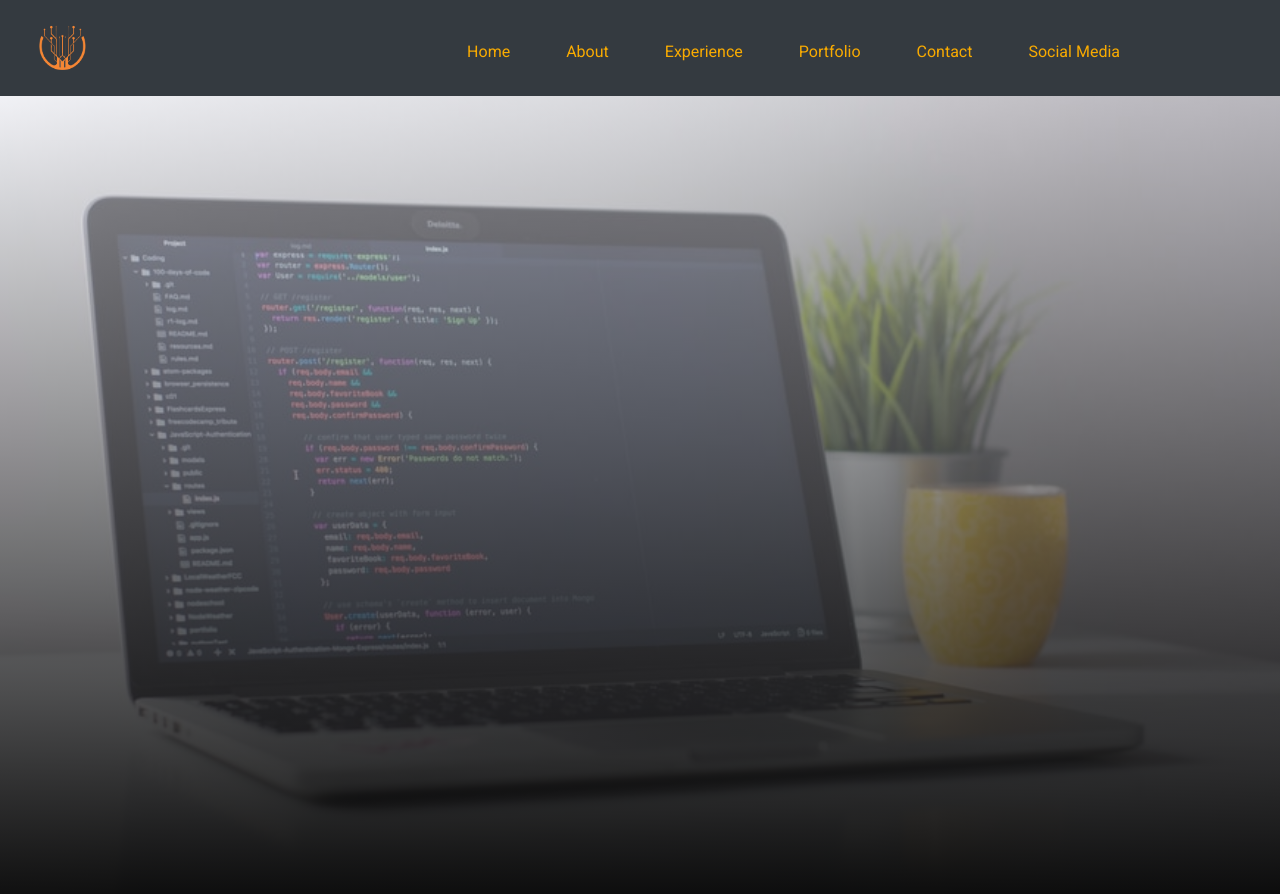
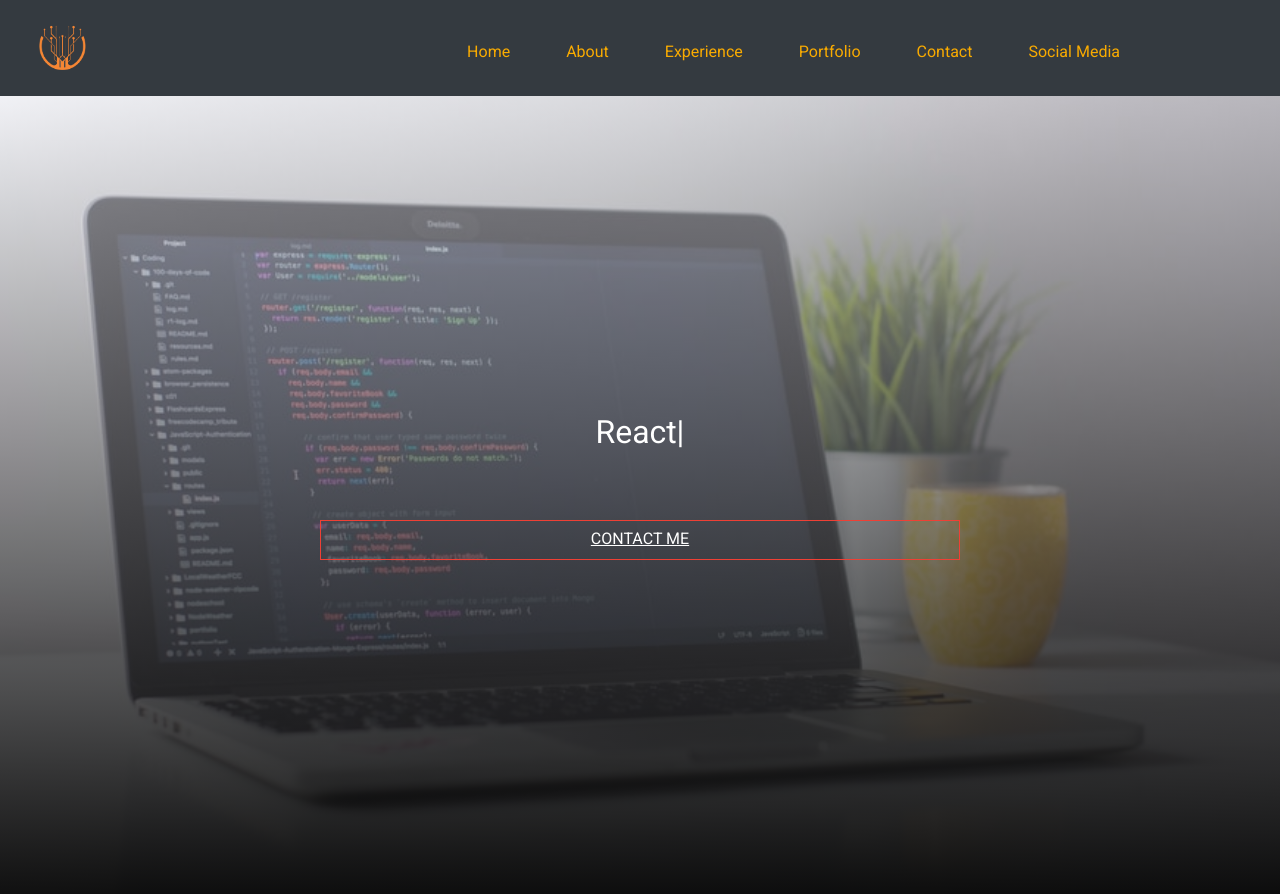
Before and after one commit to Fafaew/portfolio, a React (Create React App) app: page / in a window 1280 px wide. Built offline with nearby package versions, Linux system fonts and the light colour scheme.

Commit message:
Added header with typing effect and contact button

```diff
--- a/package.json
+++ b/package.json
@@ -10,6 +10,7 @@
     "react-dom": "^18.2.0",
     "react-icons": "^4.12.0",
     "react-scripts": "5.0.1",
+    "react-type-animation": "^3.2.0",
     "sass": "^1.69.5",
     "web-vitals": "^2.1.4"
   },
--- a/src/components/Header/Header.jsx
+++ b/src/components/Header/Header.jsx
@@ -1,9 +1,33 @@
 import React from 'react';
-import styles from './Header.module.scss'
+import styles from './Header.module.scss';
+import { TypeAnimation } from 'react-type-animation';
+
 
 const Header = () => {
   return (
-    <div className={styles.headerWraper}></div>
+    <div className={styles.headerWraper}>
+      <TypeAnimation
+      sequence={[
+        'Node',
+        1000,
+        'JavaScript',
+        1000,
+        'React',
+        1000,
+        'Shopify',
+        1000
+      ]}
+      className={styles.typingWrapper}
+      wrapper="span"
+      speed={30}
+      repeat={Infinity}
+    />
+    <div className={styles.contactWrapper}>
+      <a href="/" className={styles.contactButton}>
+        Contact me
+      </a>
+    </div>
+    </div>
   )
 }
 
--- a/src/components/Header/Header.module.scss
+++ b/src/components/Header/Header.module.scss
@@ -1,7 +1,45 @@
+@import '../../utils/styles/Variables.scss';
+@import '../../utils/styles/Breakpoints.scss';
+
 .headerWraper {
   position: relative;
   background: linear-gradient(to bottom, rgba(245, 246, 252, 0.52), rgba(0, 0, 0, 0.93)), url('../../utils/imagens/headerImg.jpg') no-repeat;
   background-size: cover;
   background-position: center;
   height: 100vh;
+
+  .typingWrapper {
+    font-size: $font-size-big-headline;
+    display: flex;
+    justify-content: center;
+    position: relative;
+    top: 40%;
+    color: $primary-white;
+  }
+
+  .contactWrapper {
+    position: relative;
+    display: flex;
+    top: 45%;
+    justify-content: center;
+
+    .contactButton {
+      width: 50%;
+      text-align: center;
+      top: 60%;
+      border: 1px solid $primary-red;
+      text-transform: uppercase;
+      border-radius: 0;
+      padding: 0.625rem 0.75rem 0.75rem 0.75rem;
+      color: $primary-white;
+      margin: 2rem;
+
+      &:hover {
+        text-decoration: none;
+        background-color: $primary-red;
+        color: $primary-white;
+        transition: .2s ease-in-out;
+        }
+      }
+  }
 }
--- a/src/components/Navbar/Navbar.module.scss
+++ b/src/components/Navbar/Navbar.module.scss
@@ -53,6 +53,7 @@
 
     &.active {
       right: 0;
+      z-index: 2;
 
       .navList {
         padding: 1.5rem;
```
Also changed, not shown: 1 other file (tests, documents, lock files or other folders).
